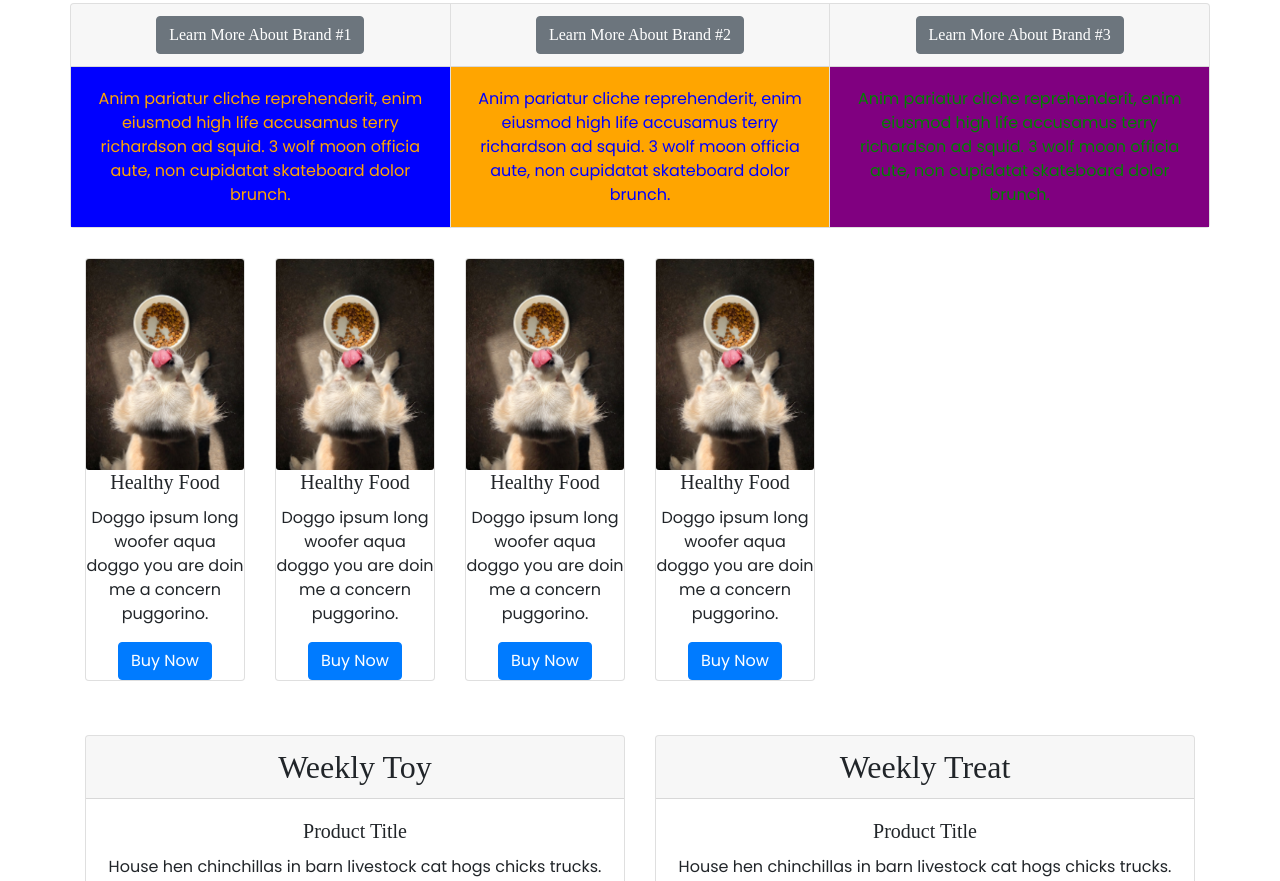
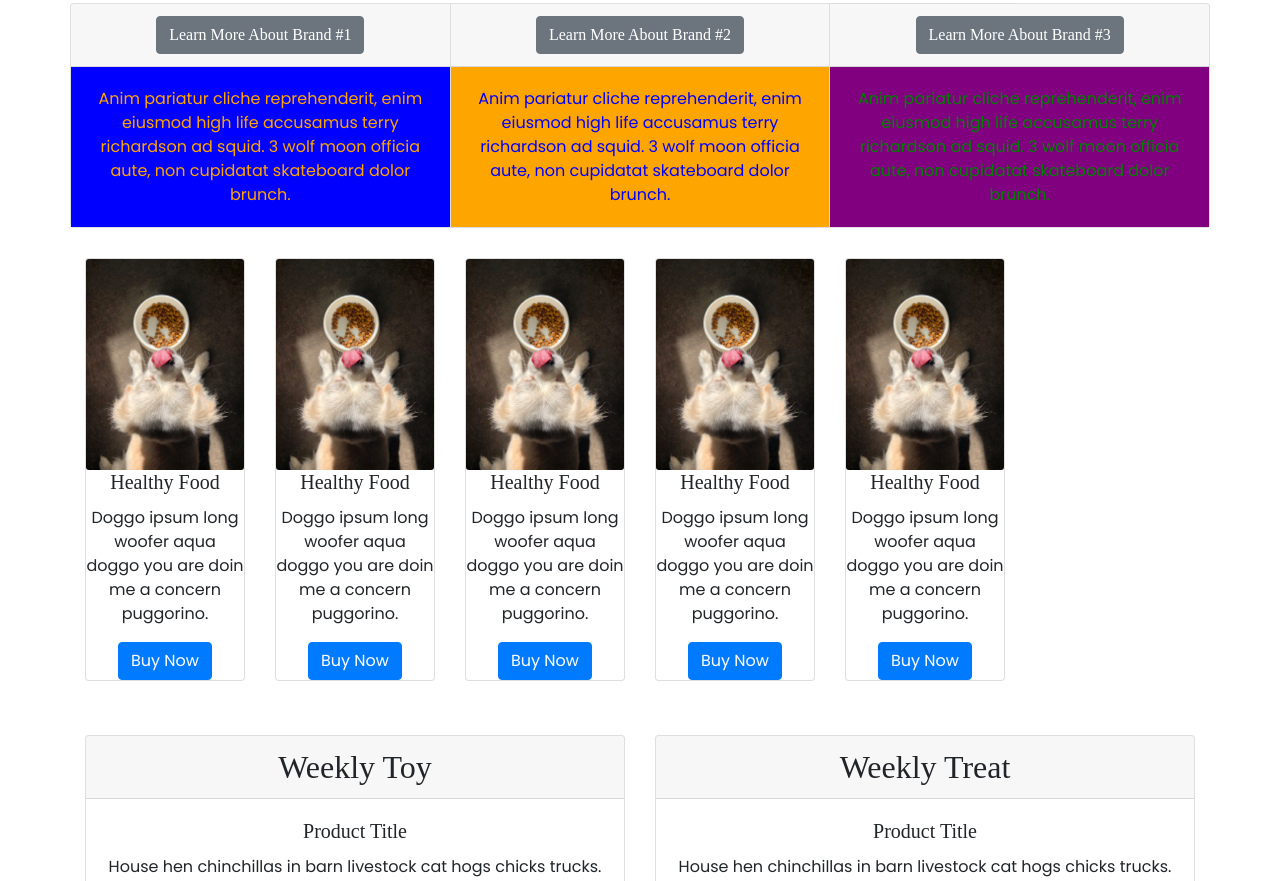
Before and after one commit to TylerWaugh01/Pet-Bootique, a website: page eat.html in a window 1280 px wide. Shown: the part 476-1357 px from the top of the page. Drawn offline with nearby package versions, Linux system fonts and the light colour scheme.

Commit message:
Eat Changes

```diff
--- a/eat.html
+++ b/eat.html
@@ -277,6 +277,18 @@
                 </div>
             </div>
         </div>
+        <div class="col-md-2">
+            <div class="card text-center">
+                <img class="card-img" src="img/eat-card.jpg" alt="Card image cap">
+                <div class="card-img">
+                    <h5 class="card-title">Healthy Food</h5>
+                    <p class="card-text">Doggo ipsum long woofer aqua doggo you are doin me a concern
+                        puggorino.
+                    </p>
+                    <a href="#" class="btn btn-primary">Buy Now</a>
+                </div>
+            </div>
+        </div>
     </div>
 
     <!-- Weekly Product -->
```
